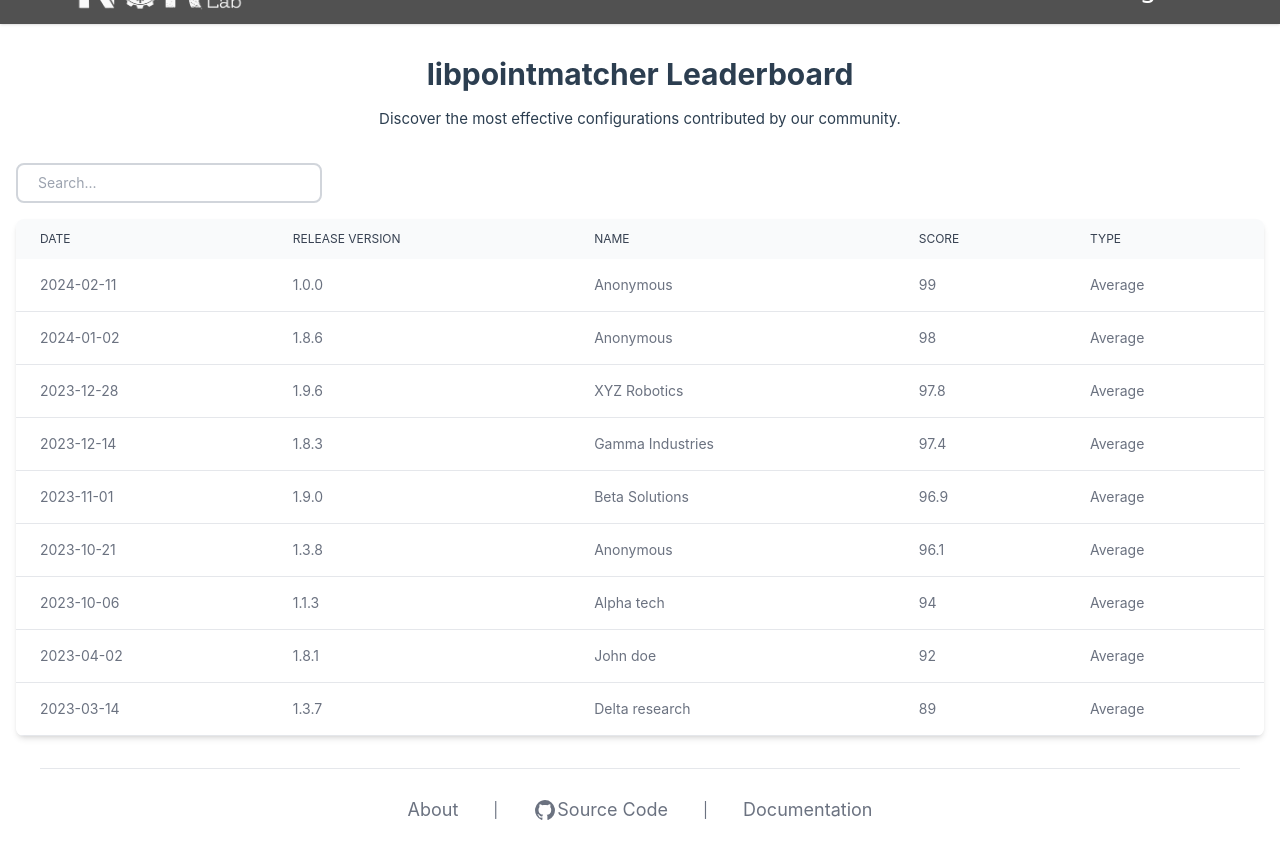
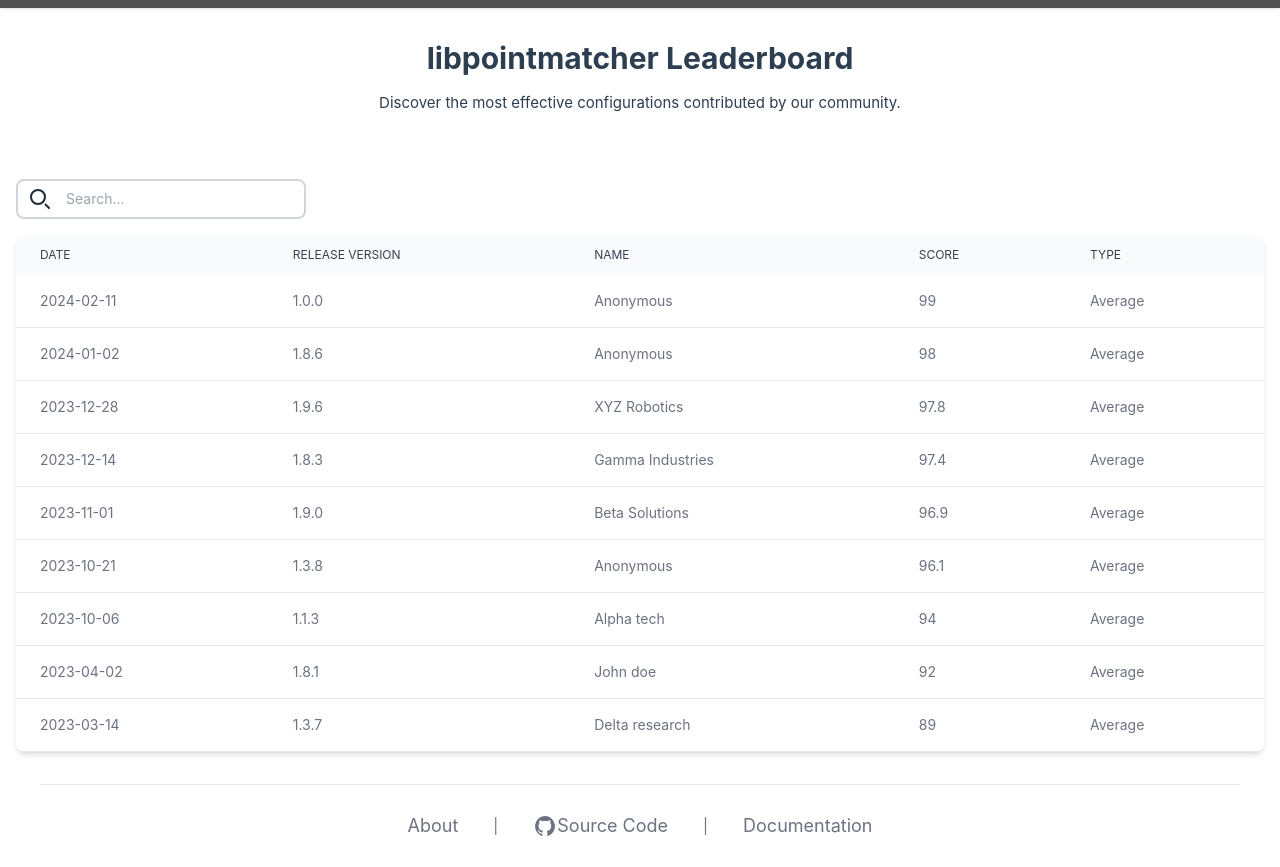
Before and after one commit to norlab-ulaval/libpointmatcher-server, a Vue app in the folder web/libpointmatcher-server-interface/: page / in a window 1280 px wide. Built offline with nearby package versions, Linux system fonts and the light colour scheme.

Commit message:
Add search glass svg

```diff
--- a/web/libpointmatcher-server-interface/src/components/leaderboard/LeaderboardTable.vue
+++ b/web/libpointmatcher-server-interface/src/components/leaderboard/LeaderboardTable.vue
@@ -1,12 +1,15 @@
 <template>
     <div class="container mx-auto px-4 py-8">
       <h1 class="text-3xl font-bold text-center mb-4">libpointmatcher Leaderboard</h1>
-      <p class="text-center mb-8">Discover the most effective configurations contributed by our community.</p>
+      <p class="text-center mb-16">Discover the most effective configurations contributed by our community.</p>
 
-      <div class="mb-4">
+      <div class="mb-4 relative">
+        <svg class="w-6 h-6 text-gray-800 dark:text-white absolute left-3 top-1/2 transform -translate-y-1/2" xmlns="http://www.w3.org/2000/svg" fill="none" viewBox="0 0 24 24">
+            <path stroke="currentColor" stroke-linecap="round" stroke-width="2" d="m21 21-3.5-3.5M17 10a7 7 0 1 1-14 0 7 7 0 0 1 14 0Z"/>
+        </svg>
         <input
           type="text"
-          class="border-2 border-gray-300 bg-white h-10 px-5 pr-16 rounded-lg text-sm focus:outline-none"
+          class="border-2 border-gray-300 bg-white h-10 pl-12 pr-5 rounded-lg text-sm focus:outline-none"
           placeholder="Search..."
           v-model="searchQuery"
         />
```
